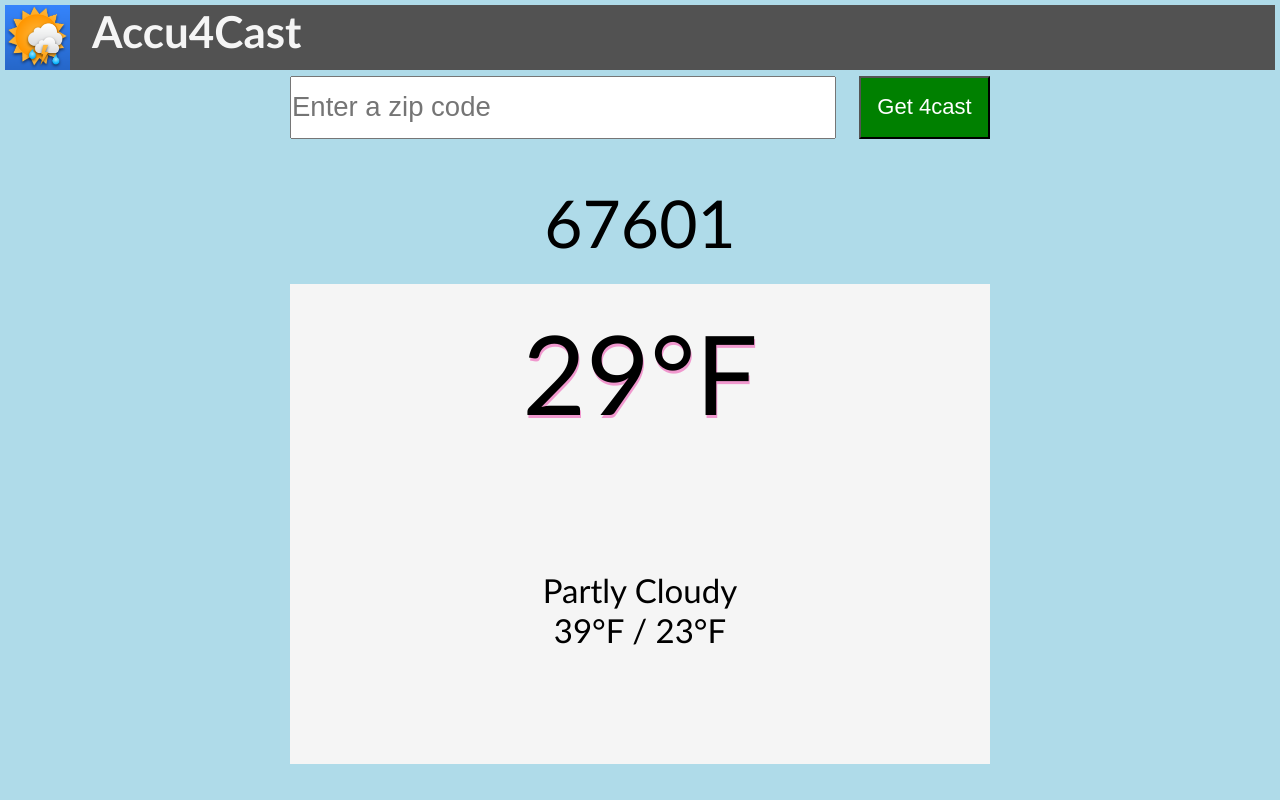
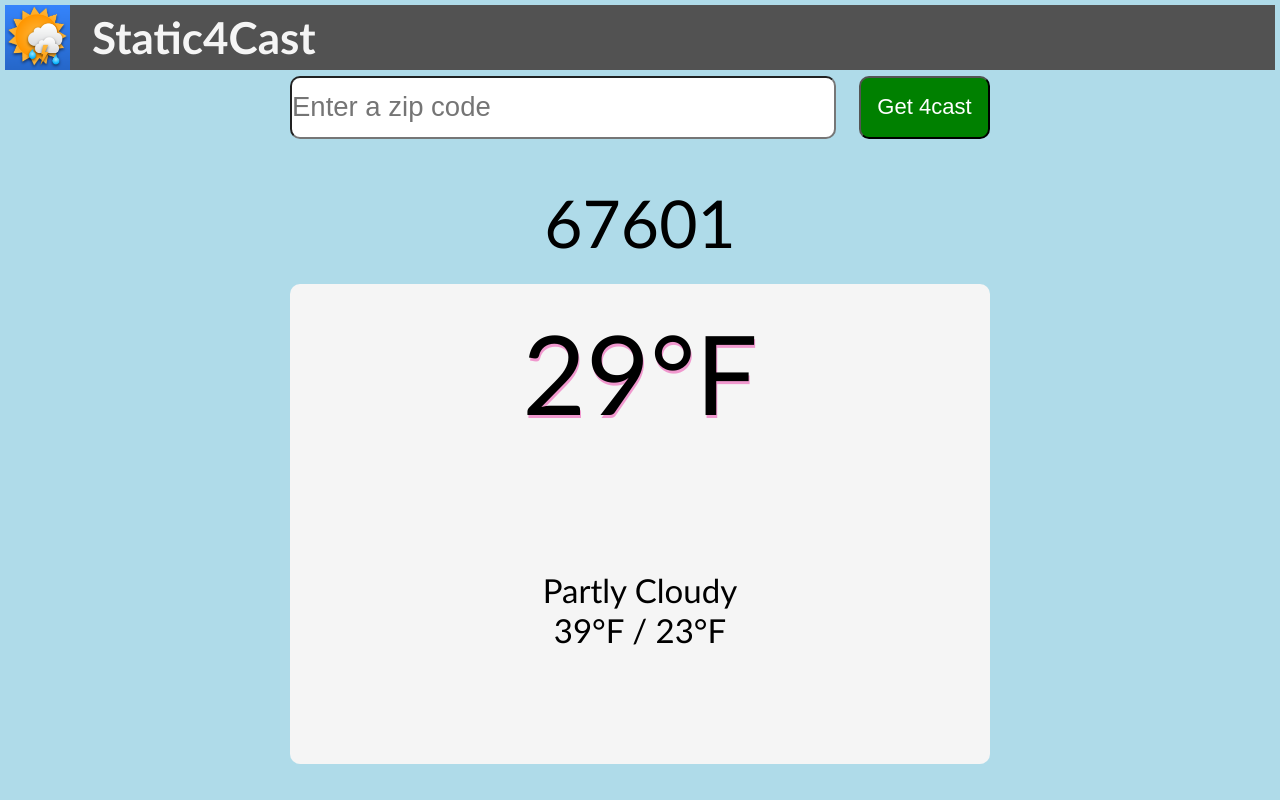
Before and after one commit to lcperkins/final-project, a plain HTML site: page index.html in a window 1280 px wide. Drawn offline with Linux system fonts and the light colour scheme.

Commit message:
Updating some SCSS

```diff
--- a/index.html
+++ b/index.html
@@ -10,7 +10,7 @@
 <body>
     <div class="header">
         <img src="logo.png" alt="">
-        <h1>Accu4Cast</h1>
+        <h1>Static4Cast</h1>
     </div>
 
     <main>
--- a/sass/_base.scss
+++ b/sass/_base.scss
@@ -1,8 +1,5 @@
 $default-font-color: #000;
 $background-color: rgb(175, 219, 233);
-$container-bgcolor: lightblue;
-$container-bordercolor: #000;
-$textbox-bordercolor: lightgrey;
 $button-textcolor: white;
 $button-hovercolor: orange;
 $search-button-color: green;
--- a/sass/_citySearch.scss
+++ b/sass/_citySearch.scss
@@ -10,6 +10,7 @@ form {
     display: flex;
     justify-content: space-between;
 
+
     label {
         position: absolute;
         left: -10000px;
@@ -19,7 +20,7 @@ form {
         width: 78%;
         display: flex;
         font-size: 1.25rem;
-
+        border-radius: 10px;
     }
 
     input[type="text"]:focus,
@@ -34,6 +35,7 @@ form {
         padding: 0.75rem;
         @include mq(768px) {
         font-size: 1rem;
+        border-radius: 10px;
         }
     }
 }
--- a/sass/_currentWeather.scss
+++ b/sass/_currentWeather.scss
@@ -4,6 +4,7 @@
     background-color: whitesmoke;
     justify-content: center;
     text-align: center;
+    border-radius: 10px;
 
     .currently {
         padding: 1rem;
--- a/sass/_header.scss
+++ b/sass/_header.scss
@@ -5,11 +5,10 @@
     background-color: $header-background-color;
     font-family: 'Trebuchet MS', 'Lucida Sans Unicode', 'Lucida Grande', 'Lucida Sans', Arial, sans-serif;
 
-
     h1 {
         color: whitesmoke;
         font-size: 2rem;
-        padding-top: 0.4 rem;
+        padding-top: 0.25rem;
 
     }
 }
```
Also changed, not shown: dist/css/style.min.css, 1 other file.
